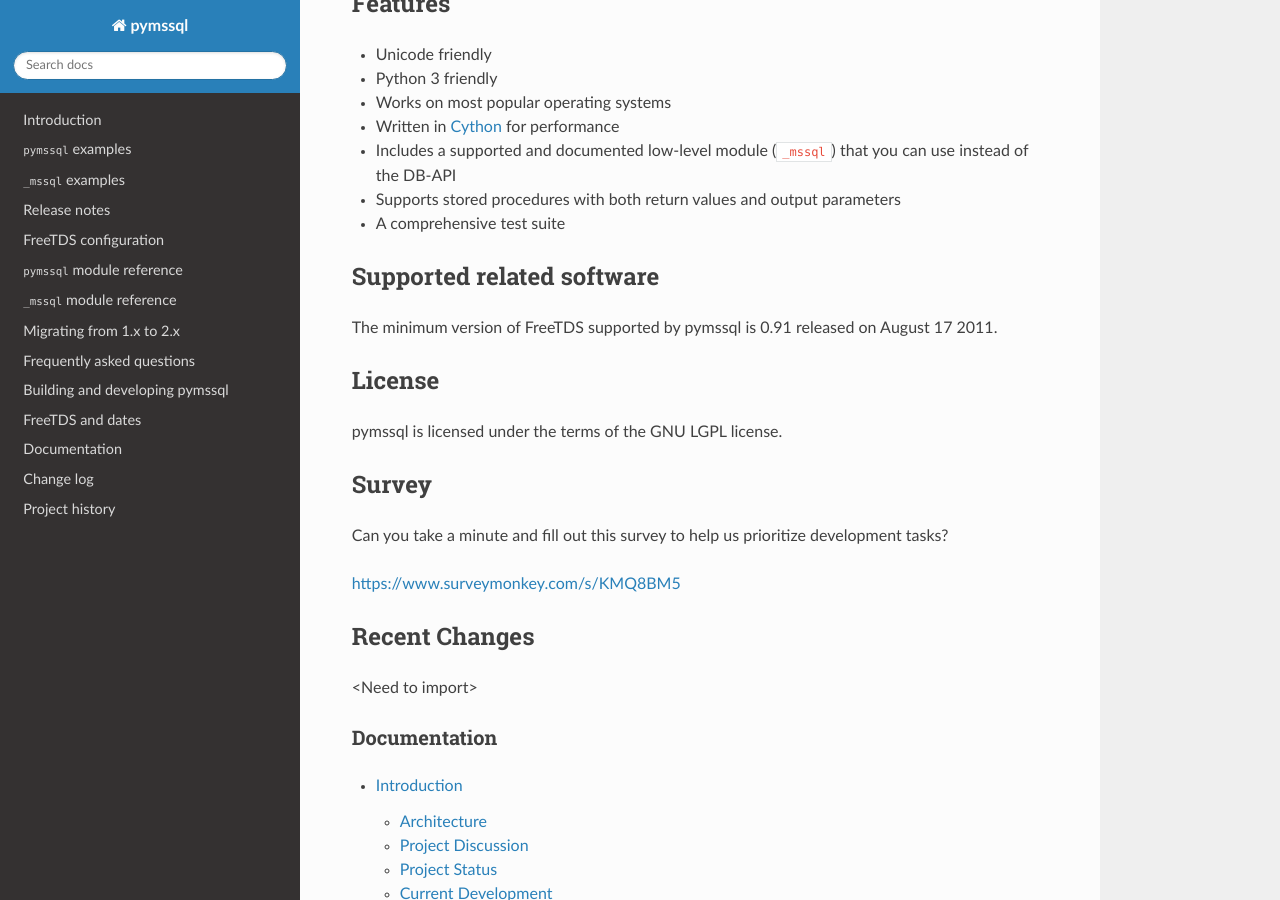
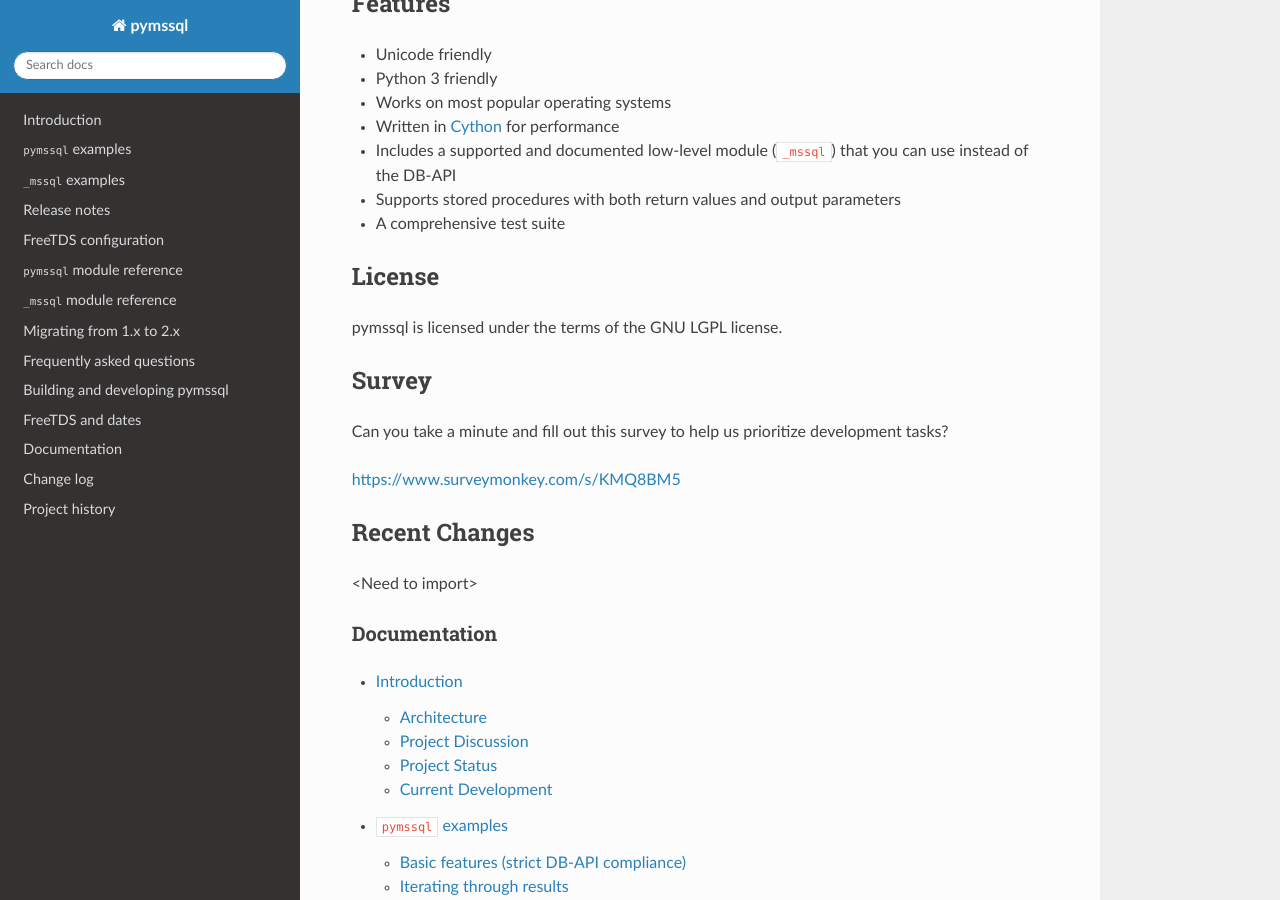
Before and after one commit to pymssql/pymssql, a Sphinx documentation site: the page built from docs/index.rst, in a window 1280 px wide and 900 px high, scrolled down 609 px. Built offline with Sphinx 7.4.7 and the Read the Docs theme 2.0.0, drawn with Linux system fonts in a browser that asks for light colours.

Commit message:
Undo partially docs changes from 0a0d3edb19.

```diff
--- a/docs/freetds.rst
+++ b/docs/freetds.rst
@@ -5,11 +5,6 @@
 pymssql uses FreeTDS package to connect to SQL Server instances. You have to
 tell it how to find your database servers. The most basic info is host name,
 port number, and protocol version to use.
-
-.. note:: Oldest version of FreeTDS supported.
-
-   The minimum version of FreeTDS supported by pymsql is 0.91 released on August
-   17 2011.
 
 The system-wide FreeTDS configuration file is ``/etc/freetds.conf`` or
 ``C:\freetds.conf``, depending upon your system. It is also possible to use a
--- a/docs/index.rst
+++ b/docs/index.rst
@@ -50,12 +50,6 @@
   can use instead of the DB-API
 * Supports stored procedures with both return values and output parameters
 * A comprehensive test suite
-
-Supported related software
---------------------------
-
-The minimum version of FreeTDS supported by pymssql is 0.91 released on August
-17 2011.
 
 License
 -------
```
Also changed, not shown: 1 other file.
